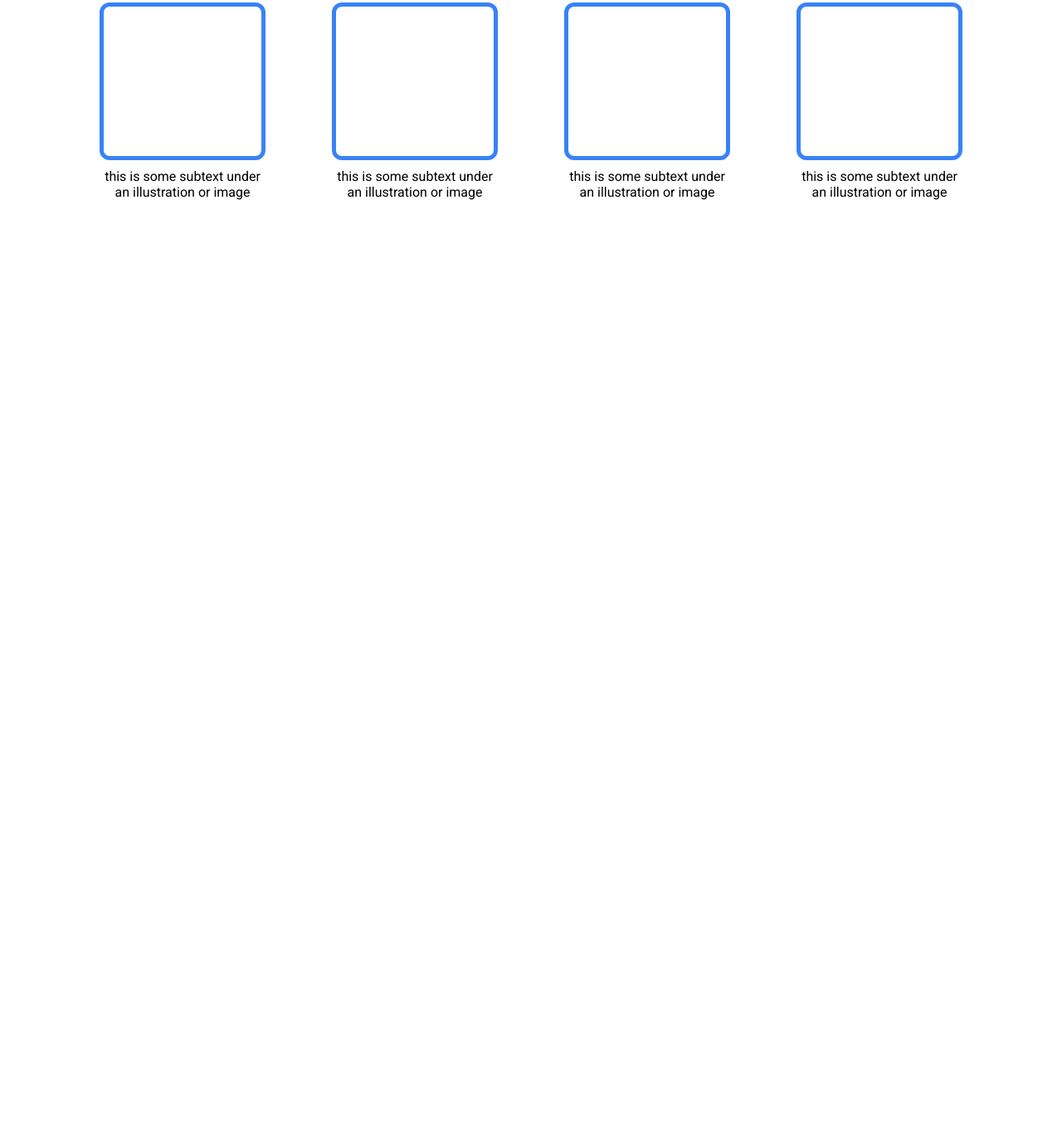
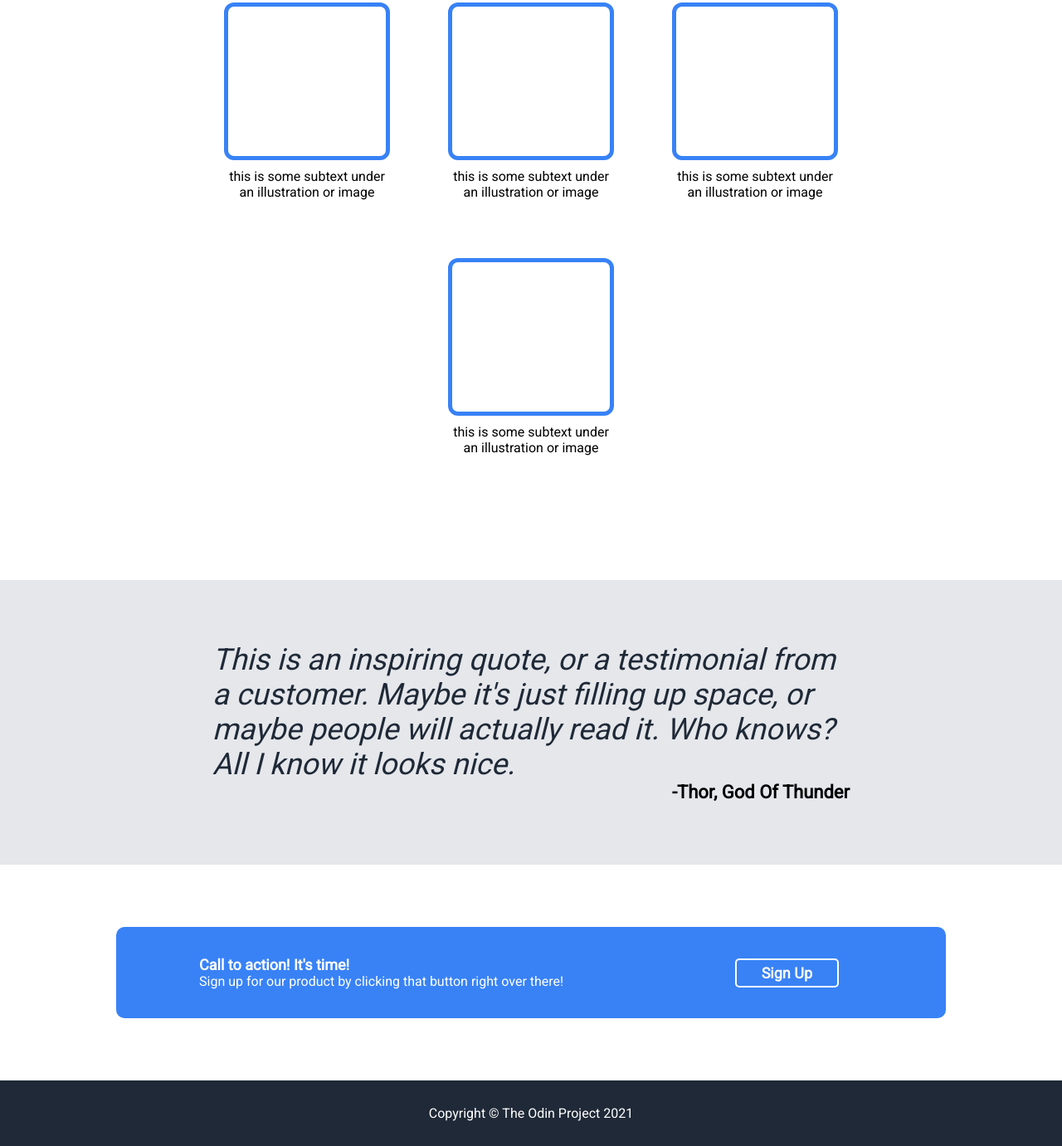
Before and after one commit to Alex0247/odin-project-landing-page, a plain HTML site: page index.html in a window 1280 px wide. Shown: the part 625-2006 px from the top of the page at 83% size. Before the commit the page ends 866 px from the top, so only its background shows below. Drawn offline with Linux system fonts and the light colour scheme.

Commit message:
Add Rest Of Content

```diff
--- a/index.html
+++ b/index.html
@@ -36,7 +36,7 @@
                     <div class="body-text">
                         <p>This website has some subtext that goes under the main title. It's a smaller font and the color is a lower contrast</p>
                     </div>
-                    <button>Sign Up</button>
+                    <button class="btn">Sign Up</button>
                 </div>
 
                 <div class="right-content">
@@ -73,10 +73,40 @@
                     <div class="text">this is some subtext under an illustration or image</div>
                 </div>
             </div>
+        </div>
 
+        <div class="third-section">
+            <div class="quote">
+                <p>This is an inspiring quote, or a testimonial from a customer. Maybe it's just filling up space, or maybe people will actually read it. Who knows? All I know it looks nice.</p>
+            </div>
+            <div class="author">
+                <p>-Thor, God Of Thunder</p>
+            </div>
+        </div>
 
+        <div class="four-section">
+            <div class="contact-container">
+                <div class="contact-left">
+                    <div class="contact-header">
+                    <p>Call to action! It's time!</p>
+                    </div>
+                    <p>Sign up for our product by clicking that button right over there!</p>
+                </div>
+
+                <div class="contact-right">
+                    <button class="btn contact-btn">Sign Up</button>
+                </div>
+            </div>
         </div>
     </main>
 
+    <footer>
+        <div class="footer-container">
+            <div class="footer-copyright">
+                <p>Copyright © The Odin Project 2021</p>
+            </div>
+        </div>
+    </footer>
+
 </body>
 </html>
--- a/style.css
+++ b/style.css
@@ -18,6 +18,7 @@ a {
     font-size: 18px;
     color: #F9FAF8;
 }
+
 
 body {
     /* temp */
@@ -77,7 +78,7 @@ body {
     color: #F9FAF8;
 }
 
-.left-content>button {
+.btn {
     font-size: 18px;
     color: #F9FAF8;
     background-color: #3882F6;
@@ -116,9 +117,9 @@ body {
     align-items: center;
 
     margin-top: 45px;
-    gap: 80px;
+    gap: 70px;
+
     flex-wrap: wrap;
-
 }
 
 
@@ -137,3 +138,108 @@ body {
     margin-top: 10px;
     color: black;
 }
+
+.second-section {
+    padding-bottom: 150px;
+
+    display: flex;
+    flex-direction: column;
+    margin: 0 auto;
+    padding-left: 20vw;
+    padding-right: 20vw;
+    min-width: 100%;
+}
+
+.third-section {
+    background-color: #E5E7EB;
+    padding: 75px 0px;
+
+    display: flex;
+    flex-direction: column;
+    margin: 0 auto;
+    padding-left: 20vw;
+    padding-right: 20vw;
+    min-width: 100%;
+}
+
+.quote {
+    display: flex;
+    justify-content: center;
+}
+
+.quote > p {
+    font-size: 36px;
+    color: #1F2937;
+
+    font-weight: lighter;
+    font-style: italic;
+}
+
+.author {
+    display: flex;
+    justify-content: flex-end;
+}
+
+.author > p {
+    font-weight: bold;
+    color: black;
+    font-size: 22px;
+}
+
+.four-section{
+    display: flex;
+    flex-direction: column;
+    margin: 0 auto;
+    padding-left: 15vw;
+    padding-right: 15vw;
+    min-width: 100%;
+
+    padding: 75px 0px
+}
+
+.contact-container{
+    display: flex;
+    background-color: #3882F6;
+    border-radius: 10px;
+    align-self: center;
+    justify-content: center;
+
+    width: 1000px;
+}
+
+.contact-left {
+    display: flex;
+    flex: 2;
+    flex-direction: column;
+
+    padding: 35px 0px 35px 100px;
+}
+
+.contact-right {
+    display: flex;
+    flex: 1;
+    justify-content: center;
+    align-self: center;
+    flex-shrink: 0;
+    padding: 35px 50px 35px 0px;
+
+}
+
+
+.contact-header{
+    font-weight: bold;
+    font-size: 18px;
+}
+
+.contact-btn {
+    border: 2px solid #fff;
+}
+
+.footer-container {
+    background-color: #1F2937;
+    display: flex;
+    justify-content: center;
+    align-items: center;
+
+    padding: 30px;
+}
```
